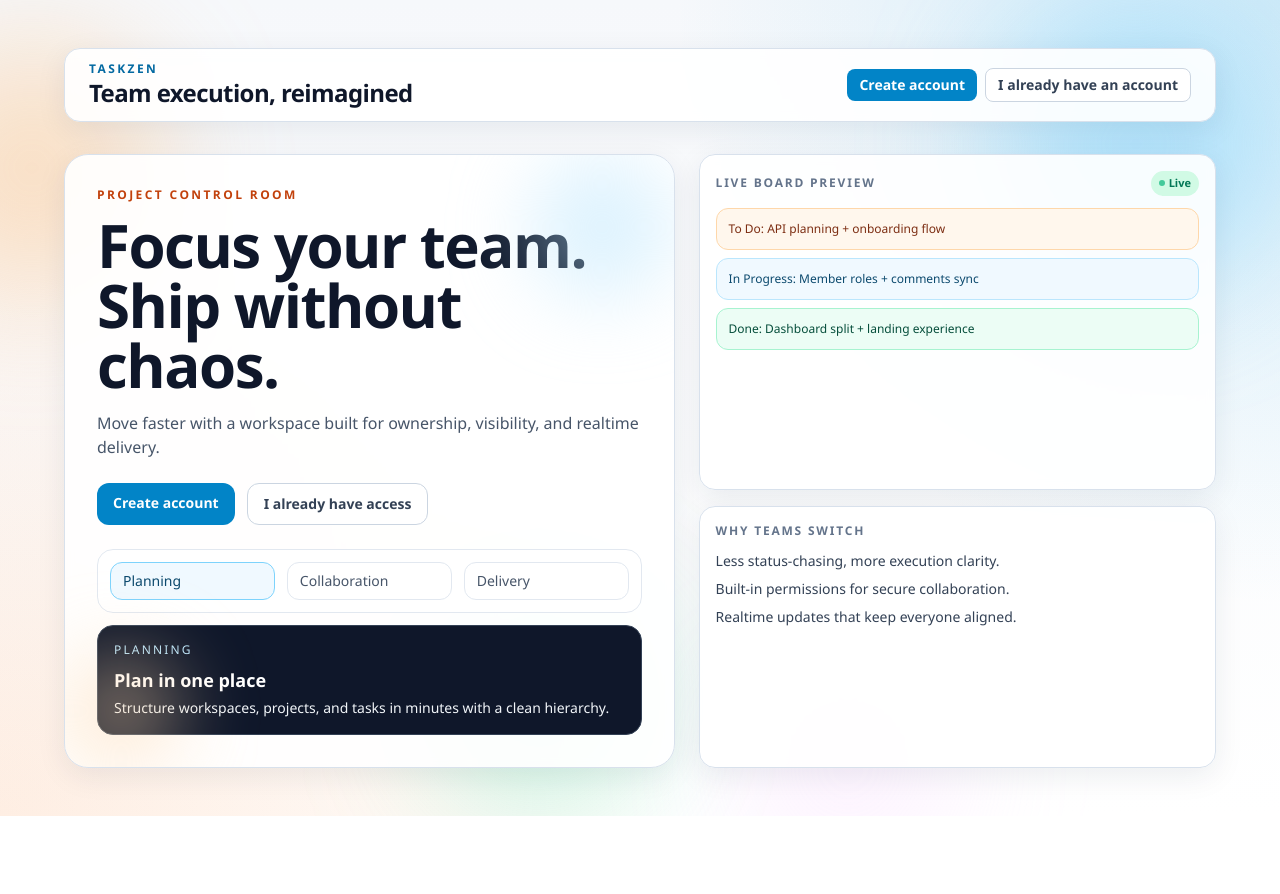
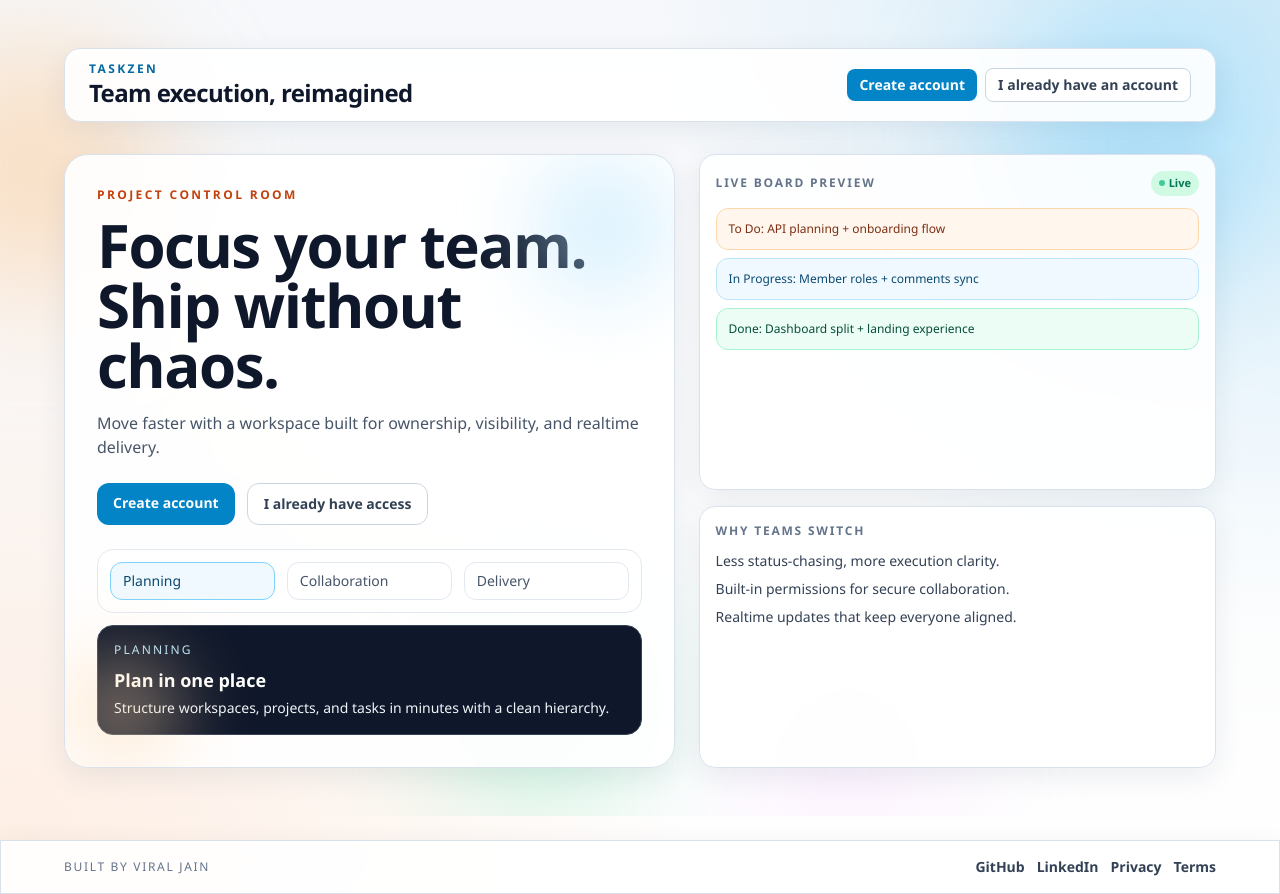
Before and after one commit to ViralJain758/Taskzen, a React (Vite) app in the folder frontend/: page / in a window 1280 px wide. Before the commit the page ends 816 px from the top, so only its background shows below. Built offline with nearby package versions, Linux system fonts and the light colour scheme; no server answers.

Commit message:
feat: add Privacy and Terms pages, update routing and footer links

```diff
--- a/frontend/src/App.tsx
+++ b/frontend/src/App.tsx
@@ -6,11 +6,16 @@ import Dashboard from "./pages/Dashboard";
 import Landing from "./pages/Landing";
 import WorkspacePage from "./pages/WorkspacePage.tsx";
 import ProjectPage from "./pages/ProjectPage.tsx";
+import Privacy from "./pages/Privacy";
+import Terms from "./pages/Terms";
 import MainLayout from "./layouts/MainLayout";
+import Footer from "./components/Footer";
 
 function App() {
   return (
     <BrowserRouter>
+      <div className="flex min-h-screen flex-col">
+        <div className="flex-1">
           <Routes>
             <Route path="/" element={<Landing />} />
             <Route
@@ -23,6 +28,8 @@ function App() {
             />
             <Route path="/login" element={<Login />} />
             <Route path="/register" element={<Register />} />
+            <Route path="/privacy" element={<Privacy />} />
+            <Route path="/terms" element={<Terms />} />
             <Route
               path="/workspace/:workspaceId"
               element={
@@ -40,6 +47,9 @@ function App() {
               }
             />
           </Routes>
+        </div>
+        <Footer />
+      </div>
     </BrowserRouter>
   );
 }
--- /dev/null
+++ b/frontend/src/components/Footer.tsx
@@ -0,0 +1,46 @@
+import { Link } from "react-router-dom";
+
+function Footer() {
+  return (
+    <footer className="surface-card mt-6 border-t border-slate-200/80 bg-white/80 px-4 py-4 md:px-8">
+      <div className="mx-auto flex w-full max-w-6xl flex-col gap-3 text-sm text-slate-600 md:flex-row md:items-center md:justify-between">
+        <p className="text-xs uppercase tracking-[0.14em] text-slate-500">
+          Built by Viral Jain
+        </p>
+
+        <div className="flex flex-wrap items-center gap-3">
+          <a
+            href="https://github.com/ViralJain758"
+            target="_blank"
+            rel="noreferrer"
+            className="font-semibold text-slate-700 transition hover:text-sky-700"
+          >
+            GitHub
+          </a>
+          <a
+            href="https://www.linkedin.com/in/viraljain758/"
+            target="_blank"
+            rel="noreferrer"
+            className="font-semibold text-slate-700 transition hover:text-sky-700"
+          >
+            LinkedIn
+          </a>
+          <Link
+            to="/privacy"
+            className="font-semibold text-slate-700 transition hover:text-sky-700"
+          >
+            Privacy
+          </Link>
+          <Link
+            to="/terms"
+            className="font-semibold text-slate-700 transition hover:text-sky-700"
+          >
+            Terms
+          </Link>
+        </div>
+      </div>
+    </footer>
+  );
+}
+
+export default Footer;
--- /dev/null
+++ b/frontend/src/pages/Privacy.tsx
@@ -0,0 +1,51 @@
+import { Link } from "react-router-dom";
+
+function Privacy() {
+  return (
+    <div className="mx-auto w-full max-w-4xl px-4 py-8 md:px-8 md:py-10">
+      <article className="surface-card rounded-3xl p-6 md:p-8">
+        <p className="text-xs font-semibold uppercase tracking-[0.18em] text-sky-700">
+          Legal
+        </p>
+        <h1 className="mt-2 text-3xl font-black tracking-tight text-slate-900 md:text-4xl">
+          Privacy Policy
+        </h1>
+        <p className="mt-2 text-sm text-slate-500">
+          Last updated: March 18, 2026
+        </p>
+
+        <div className="mt-6 space-y-4 text-sm leading-7 text-slate-700">
+          <p>
+            Taskzen stores account information, workspace data, project details,
+            tasks, and comments so your team can collaborate effectively.
+          </p>
+          <p>
+            We only collect information required to provide core functionality,
+            including authentication, authorization, realtime updates, and
+            collaboration history.
+          </p>
+          <p>
+            Access to workspace content is role-based. Owners and admins control
+            member permissions. Users are responsible for maintaining account
+            security and protecting access credentials.
+          </p>
+          <p>
+            If you have questions about your data usage, contact the project
+            owner through the linked profiles in the footer.
+          </p>
+        </div>
+
+        <div className="mt-6">
+          <Link
+            to="/"
+            className="rounded-lg border border-slate-300 bg-white px-4 py-2 text-sm font-semibold text-slate-700 transition hover:border-slate-400"
+          >
+            Back to home
+          </Link>
+        </div>
+      </article>
+    </div>
+  );
+}
+
+export default Privacy;
--- /dev/null
+++ b/frontend/src/pages/Terms.tsx
@@ -0,0 +1,50 @@
+import { Link } from "react-router-dom";
+
+function Terms() {
+  return (
+    <div className="mx-auto w-full max-w-4xl px-4 py-8 md:px-8 md:py-10">
+      <article className="surface-card rounded-3xl p-6 md:p-8">
+        <p className="text-xs font-semibold uppercase tracking-[0.18em] text-orange-700">
+          Legal
+        </p>
+        <h1 className="mt-2 text-3xl font-black tracking-tight text-slate-900 md:text-4xl">
+          Terms of Use
+        </h1>
+        <p className="mt-2 text-sm text-slate-500">
+          Last updated: March 18, 2026
+        </p>
+
+        <div className="mt-6 space-y-4 text-sm leading-7 text-slate-700">
+          <p>
+            By using Taskzen, you agree to use the platform responsibly and only
+            for lawful collaboration, planning, and project management purposes.
+          </p>
+          <p>
+            Workspace owners and admins are responsible for permission
+            management, membership actions, and content governance within their
+            workspaces.
+          </p>
+          <p>
+            Users must not misuse access controls, attempt unauthorized actions,
+            or upload harmful content. Abuse may result in access removal.
+          </p>
+          <p>
+            Features, design, and behavior may evolve over time to improve
+            product reliability and usability.
+          </p>
+        </div>
+
+        <div className="mt-6">
+          <Link
+            to="/"
+            className="rounded-lg border border-slate-300 bg-white px-4 py-2 text-sm font-semibold text-slate-700 transition hover:border-slate-400"
+          >
+            Back to home
+          </Link>
+        </div>
+      </article>
+    </div>
+  );
+}
+
+export default Terms;
```
Lines whose indentation alone changed are shown as unchanged.
